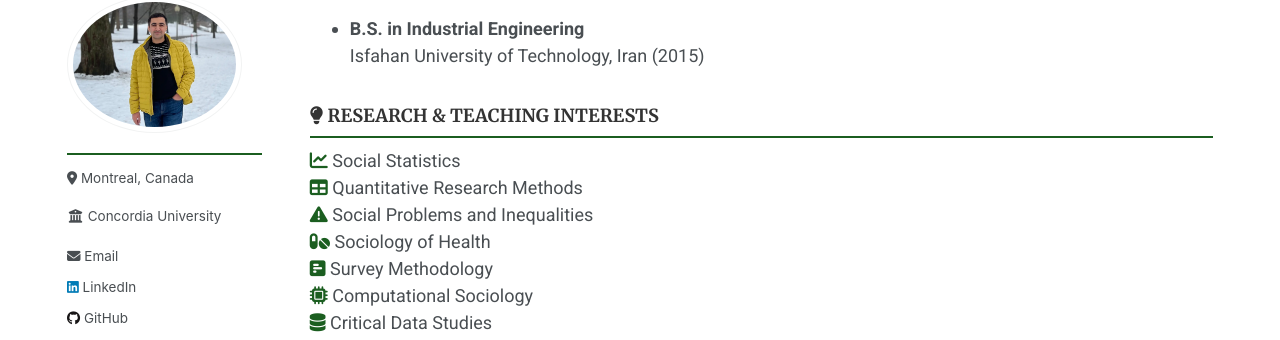
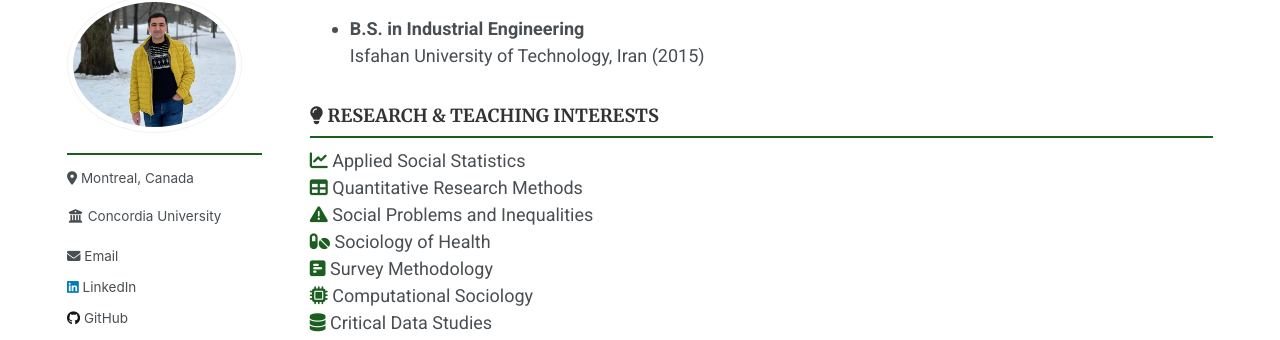
Before and after one commit to Mohsnmonji/mohsnmonji.github.io, a Jekyll site: the page built from _pages/Curriculum Vitae.md, in a window 1280 px wide and 900 px high, scrolled down 333 px. Shown: the part 110-450 px from the top of the window. Built offline with Jekyll 4.4.1, drawn with Linux system fonts in a browser that asks for light colours; some web fonts are replaced.

Commit message:
Update Curriculum Vitae.md

```diff
--- a/_pages/Curriculum Vitae.md
+++ b/_pages/Curriculum Vitae.md
@@ -36,7 +36,7 @@ author_profile: true
 <!-- RESEARCH INTERESTS -->
 <h3><i class="fas fa-lightbulb"></i> RESEARCH & TEACHING INTERESTS</h3>
 <div>
-  <i class="fas fa-chart-line" style="color: #1B5E20;"></i> Social Statistics<br>
+  <i class="fas fa-chart-line" style="color: #1B5E20;"></i> Applied Social Statistics<br>
   <i class="fas fa-table" style="color: #1B5E20;"></i> Quantitative Research Methods<br>
   <i class="fas fa-exclamation-triangle" style="color: #1B5E20;"></i> Social Problems and Inequalities<br>
   <i class="fas fa-pills" style="color: #1B5E20;"></i> Sociology of Health<br>
```
